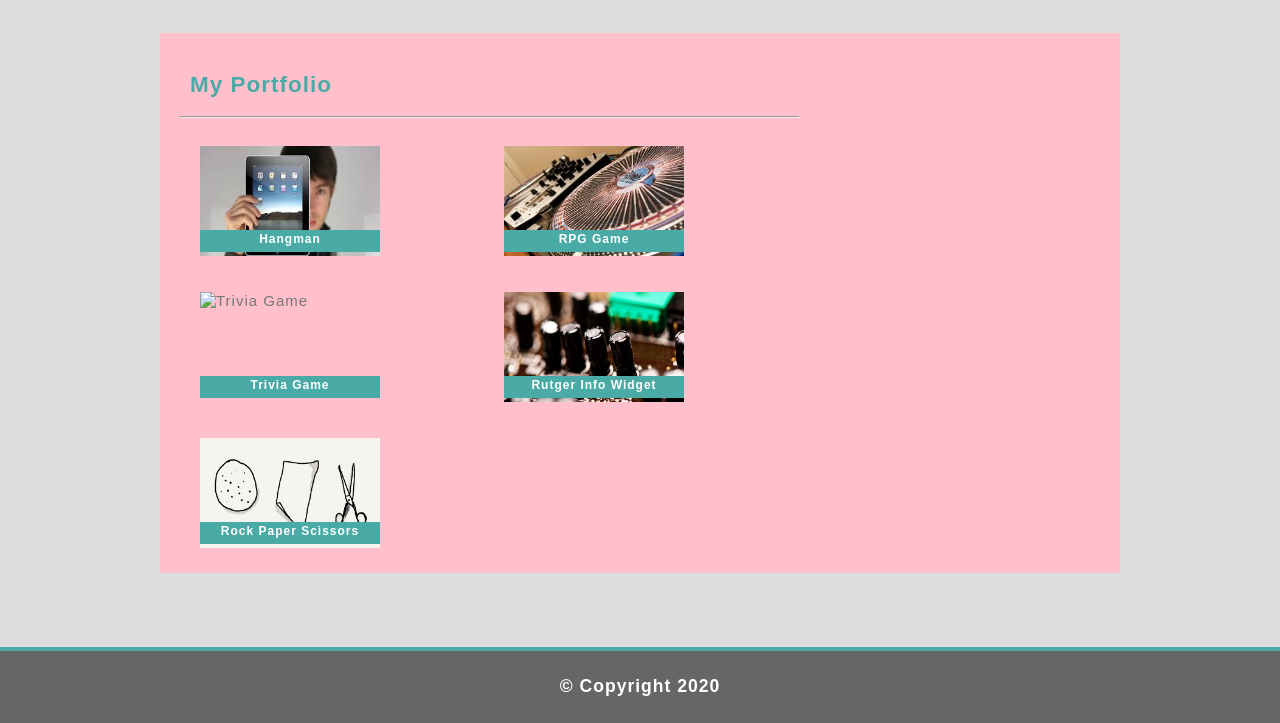
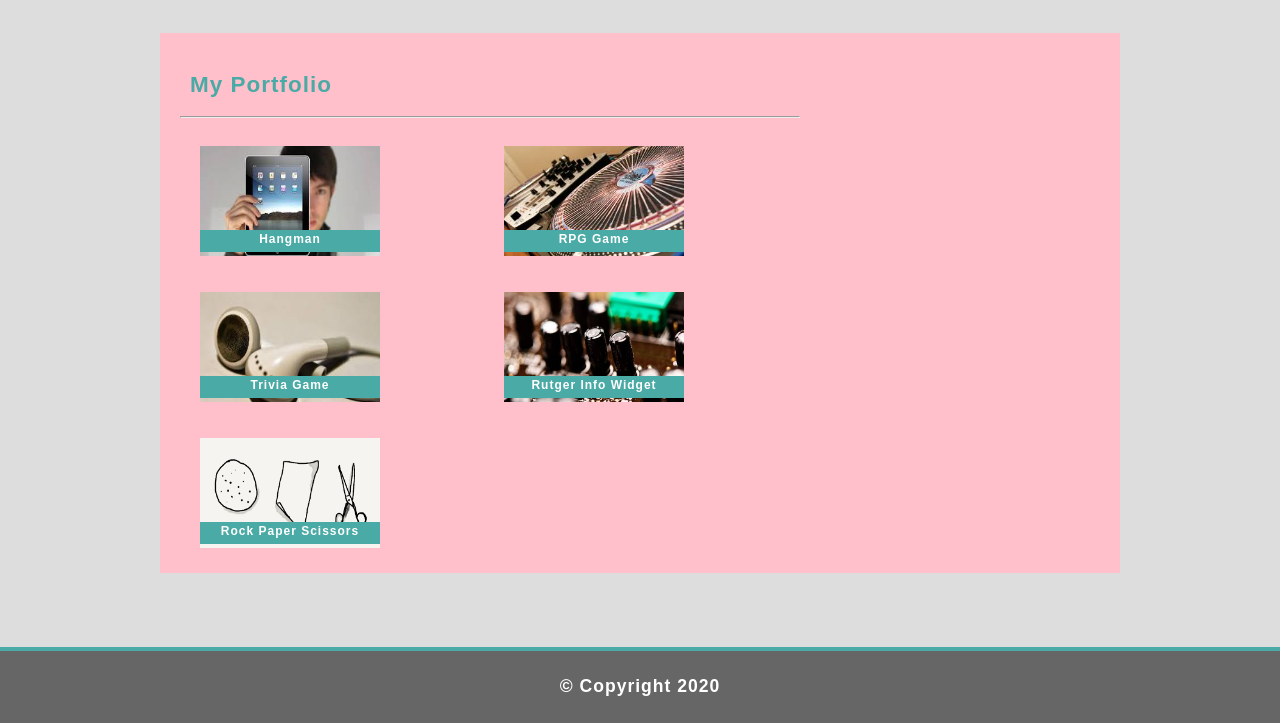
Before and after one commit to tcabayan/Basic-Portfolio, a plain HTML site: page portfolio.html in a window 1280 px wide. Shown: the part 77-800 px from the top of the page. Drawn offline with Linux system fonts and the light colour scheme.

Commit message:
Fixed bug with loading an image in portfolio.html

```diff
--- a/portfolio.html
+++ b/portfolio.html
@@ -38,7 +38,7 @@
                     <h3><span>RPG Game</span></h3>
                 </div>
                 <div class="portimage">
-                    <img id="portfolioimage" src="Images/trivia.jpg" alt="Trivia Game">
+                    <img id="portfolioimage" src="Images/Trivia Game.jpg" alt="Trivia Game">
                     <h3><span>Trivia Game</span></h3>
                 </div>
                 <div class="portimage">
```
